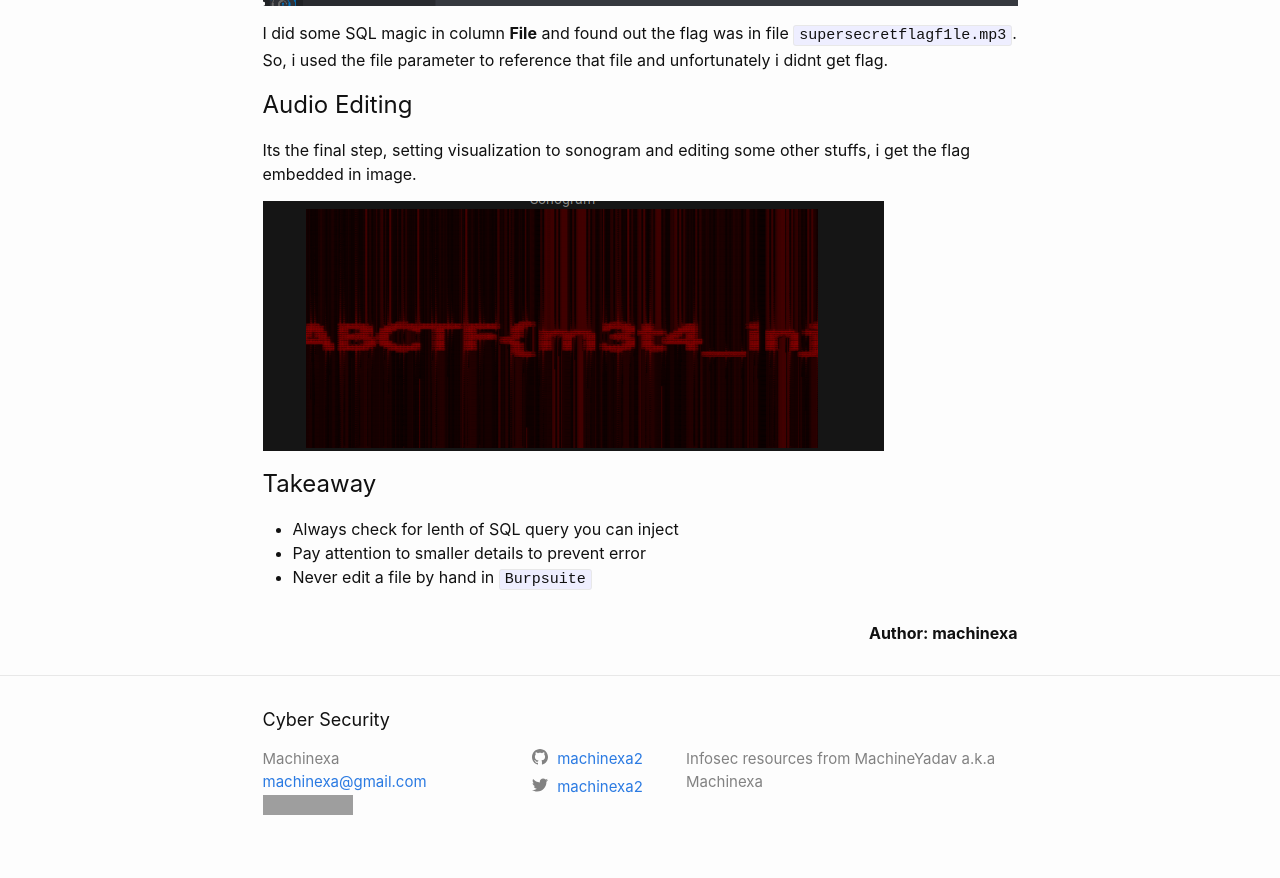
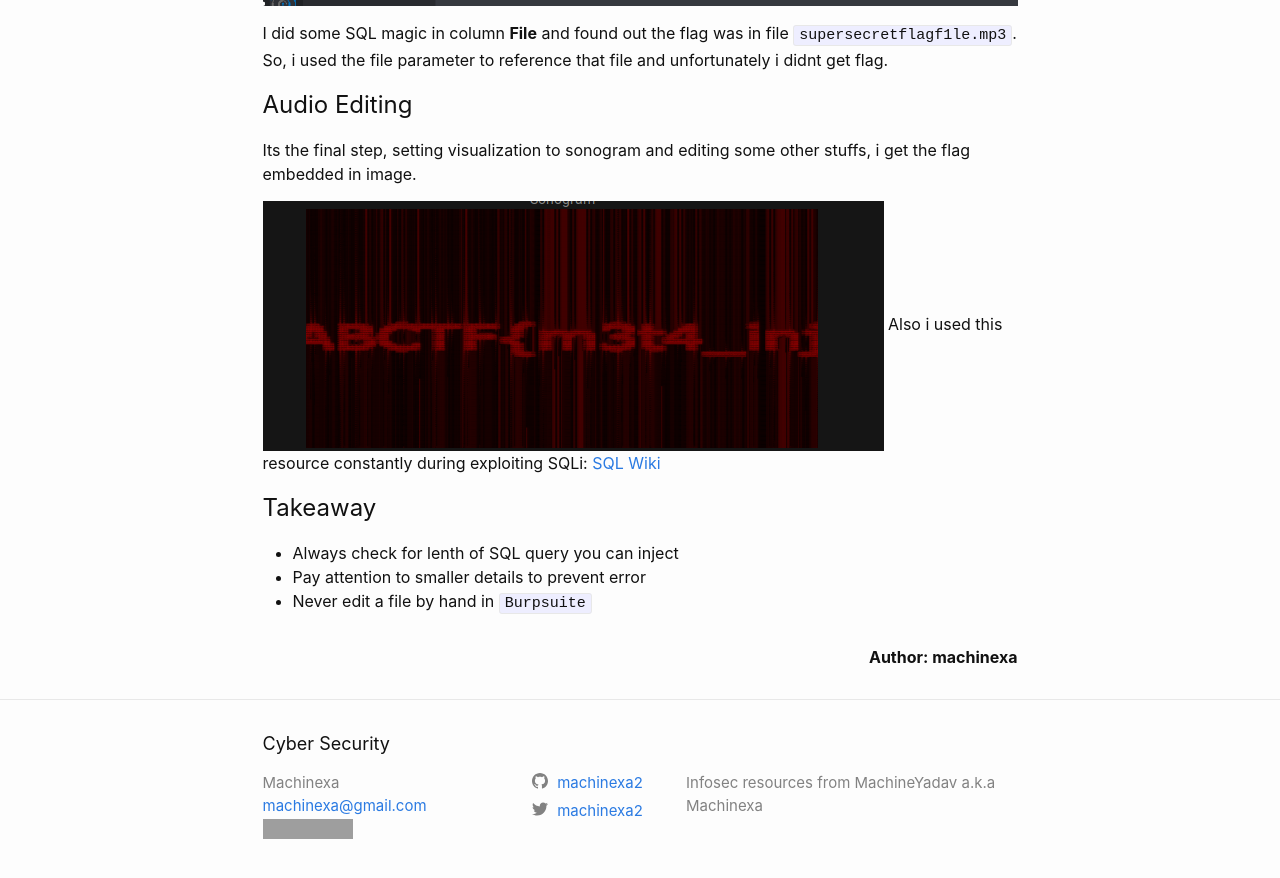
Before and after one commit to machinexa2/machinexa2.github.io, a Jekyll site: the page built from writeups/_posts/2020-09-19-audioedit.markdown, in a window 1280 px wide and 900 px high, scrolled down 5661 px. Shown: the top 878 px of the window. Built offline with Jekyll 4.4.1, drawn with Linux system fonts in a browser that asks for light colours; grey boxes are pictures that could not be loaded.

Commit message:
01:11:09 PM 09/19/2020

```diff
--- a/writeups/_posts/2020-09-19-audioedit.markdown
+++ b/writeups/_posts/2020-09-19-audioedit.markdown
@@ -136,6 +136,7 @@ I did some SQL magic in column **File** and found out the flag was in file `supe
 Its the final step, setting visualization to sonogram and editing some other stuffs, i get the flag embedded in image.
 
 ![Random Column name](/writeups/assets/images/ctflearn_audioedit_flag.png)
+Also i used this resource constantly during exploiting SQLi: [SQL Wiki](https://sqlwiki.netspi.com/)
 
 
 # Takeaway
```
